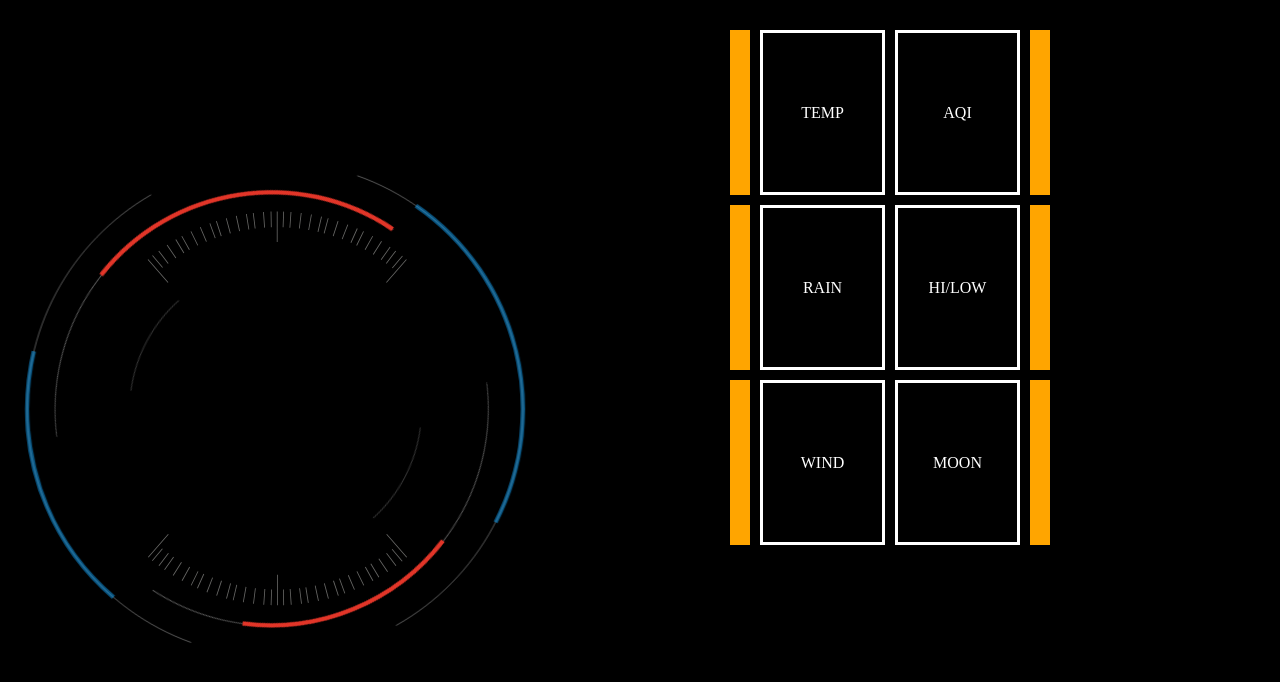
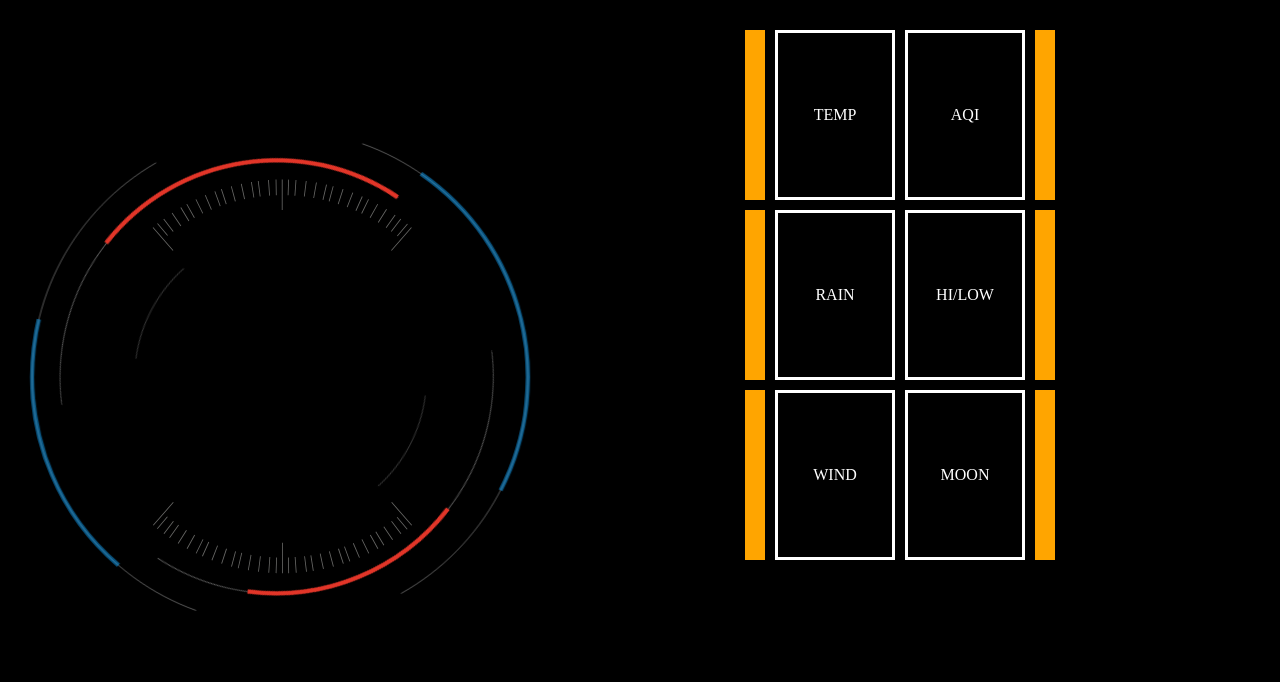
Before and after one commit to filbot/HUD, a plain HTML site: page index.html in a window 1280 px wide. Shown: the top 682 px of the page. Drawn offline with Linux system fonts and the light colour scheme.

Commit message:
Adjustments

```diff
--- a/styles.css
+++ b/styles.css
@@ -10,12 +10,12 @@ body {
   top: 30px;
   left: 0;
   bottom: 0;
-  right: -500px;
+  right: -520px;
   color: #fff;
   justify-content: center;
   display: grid;
-  grid-template-columns: 20px 125px 125px 20px;
-  grid-template-rows: 165px 165px 165px;
+  grid-template-columns: 20px 120px 120px 20px;
+  grid-template-rows: 170px 170px 170px;
   column-gap: 10px;
   row-gap: 10px;
 }
@@ -39,9 +39,9 @@ body {
   z-index: 1;
   /* left: 50%; */
   /* position: fixed; */
-  left: 275px;
+  left: 280px;
   position: absolute;
-  top: 50%;
+  top: 46%;
   width: 100%;
   -webkit-transition: all 1s ease-in-out;
   -sand-transition: all 1s ease-in-out;
```
